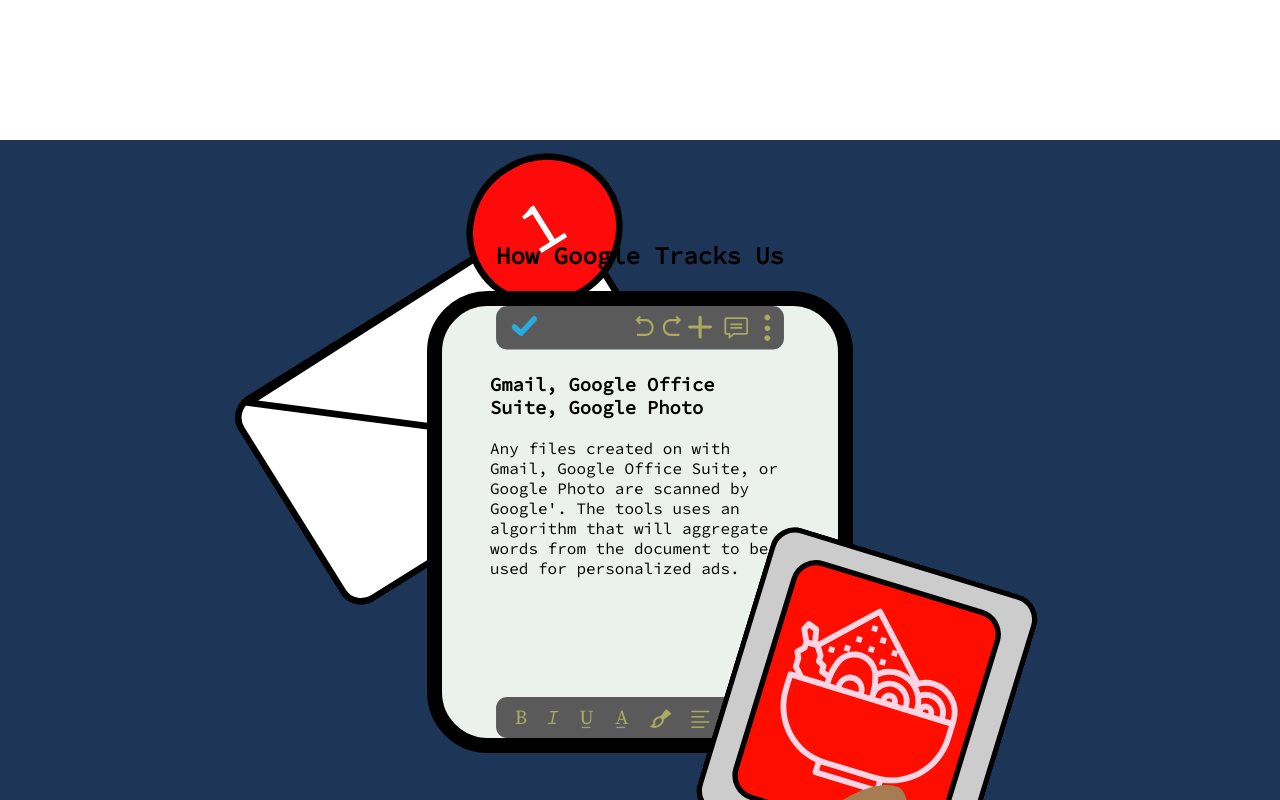
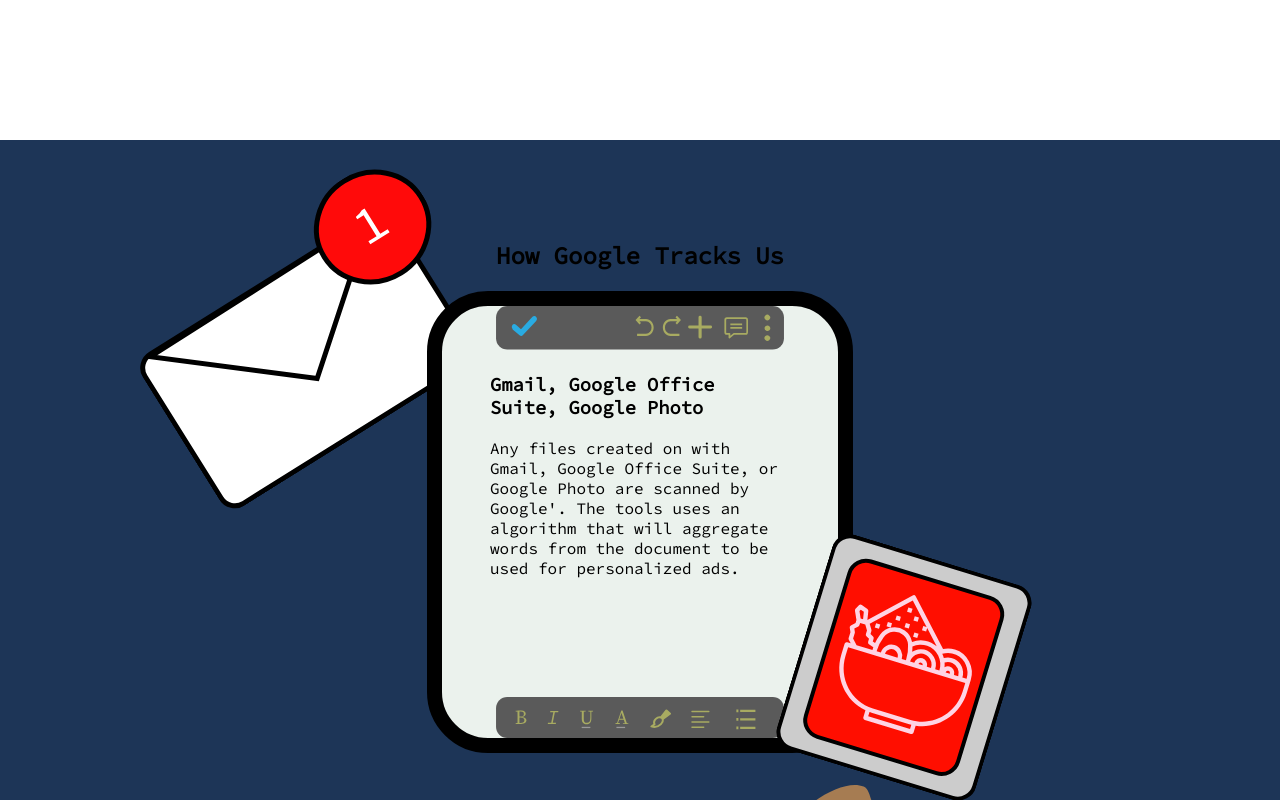
Before and after one commit to Greashun/YouGoogled, a Next.js app: page / in a window 1280 px wide. Shown: the part 1740-2540 px from the top of the page. Built offline with nearby package versions, Linux system fonts and the light colour scheme.

Commit message:
update doc section icons

```diff
--- a/styles/Home.module.css
+++ b/styles/Home.module.css
@@ -84,7 +84,7 @@
 .pinIcon,
 .ticketsIcon {
   /*background-image: url("/img/cookie-1.svg");*/
-  height: 300px;
+  height: 225px;
   position: absolute;
 }
 
@@ -92,7 +92,7 @@
   position: absolute;
   z-index: -3;
   margin-top: -9vh;
-  margin-left: -50vh;
+  margin-left: -62vh;
   transform: rotate(328deg);
 }
 
@@ -100,7 +100,7 @@
   position: absolute;
   z-index: 1;
   margin-top: 33vh;
-  margin-left: 11vh;
+  margin-left: 20vh;
   transform: rotate(17deg);
 }
 
```
